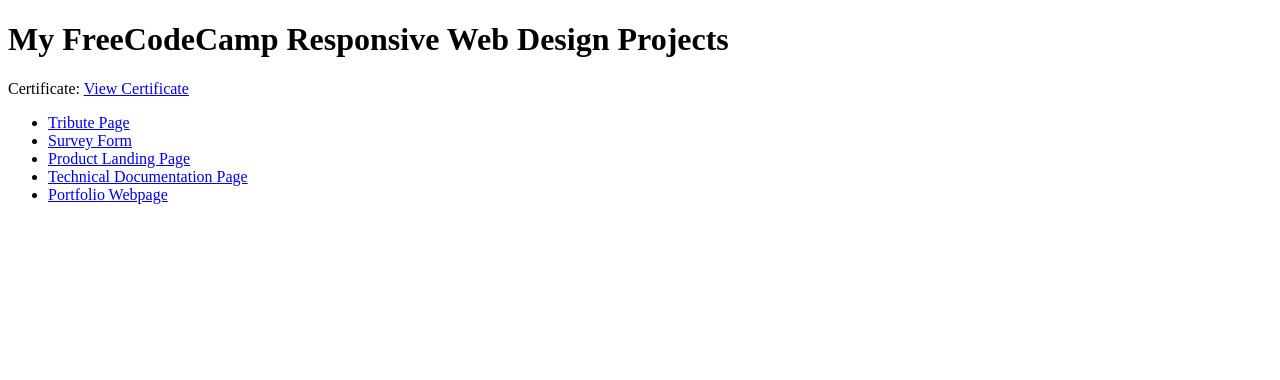
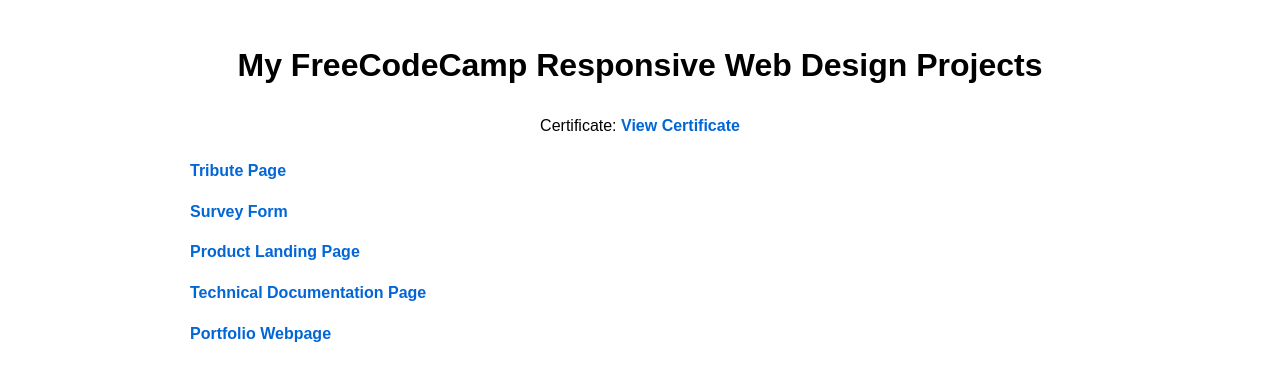
Before and after one commit to mrshlpzprd/fcc-responsive-web-design, a plain HTML site: page index.html in a window 1280 px wide. Drawn offline with Linux system fonts and the light colour scheme.

Commit message:
Update index.html

```diff
--- a/index.html
+++ b/index.html
@@ -2,19 +2,74 @@
 <html lang="en">
 <head>
     <meta charset="UTF-8">
-    <title>My FCC Responsive Web Design Projects</title>
+    <meta name="viewport" content="width=device-width, initial-scale=1.0">
+    <title>My FreeCodeCamp Projects</title>
+    <style>
+        body {
+            font-family: Arial, sans-serif;
+            max-width: 900px;
+            margin: 40px auto;
+            padding: 0 20px;
+            line-height: 1.6;
+        }
+        h1 {
+            text-align: center;
+        }
+        ul {
+            list-style-type: none;
+            padding: 0;
+        }
+        li {
+            margin: 15px 0;
+        }
+        a {
+            text-decoration: none;
+            color: #0366d6;
+            font-weight: bold;
+        }
+        a:hover {
+            text-decoration: underline;
+        }
+        .certificate {
+            display: block;
+            margin: 20px 0;
+            text-align: center;
+        }
+        .project-screenshot {
+            max-width: 100%;
+            border: 1px solid #ccc;
+            margin-top: 5px;
+        }
+    </style>
 </head>
 <body>
     <h1>My FreeCodeCamp Responsive Web Design Projects</h1>
 
-    <p>Certificate: <a href="https://www.freecodecamp.org/certification/mrshlpzprd/responsive-web-design" target="_blank">View Certificate</a></p>
+    <p class="certificate">
+        Certificate:
+        <a href="https://www.freecodecamp.org/certification/yourusername/responsive-web-design" target="_blank">
+            View Certificate
+        </a>
+    </p>
 
     <ul>
-        <li><a href="tribute_page/">Tribute Page</a></li>
-        <li><a href="survey_form/">Survey Form</a></li>
-        <li><a href="product_landing_page/">Product Landing Page</a></li>
-        <li><a href="technical_documentation_page/">Technical Documentation Page</a></li>
-        <li><a href="personal_portfolio_webpage/">Portfolio Webpage</a></li>
-    </ul>
-</body>
-</html>
+        <li>
+            <a href="tribute_page/" target="_blank">Tribute Page</a>
+            <!-- Optional screenshot -->
+            <!-- <img src="assets/tribute_screenshot.png" alt="Tribute Page Screenshot" class="project-screenshot"> -->
+        </li>
+        <li>
+            <a href="survey_form/" target="_blank">Survey Form</a>
+            <!-- <img src="assets/survey_screenshot.png" alt="Survey Form Screenshot" class="project-screenshot"> -->
+        </li>
+        <li>
+            <a href="product_landing_page/" target="_blank">Product Landing Page</a>
+            <!-- <img src="assets/product_screenshot.png" alt="Product Landing Page Screenshot" class="project-screenshot"> -->
+        </li>
+        <li>
+            <a href="technical_documentation_page/" target="_blank">Technical Documentation Page</a>
+            <!-- <img src="assets/documentation_screenshot.png" alt="Technical Documentation Screenshot" class="project-screenshot"> -->
+        </li>
+        <li>
+            <a href="personal_portfolio_webpage/" target="_blank">Portfolio Webpage</a>
+            <!-- <i
```
